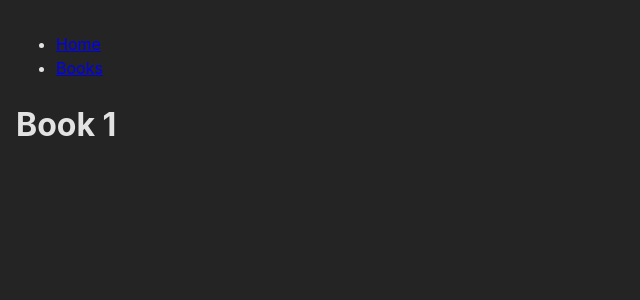
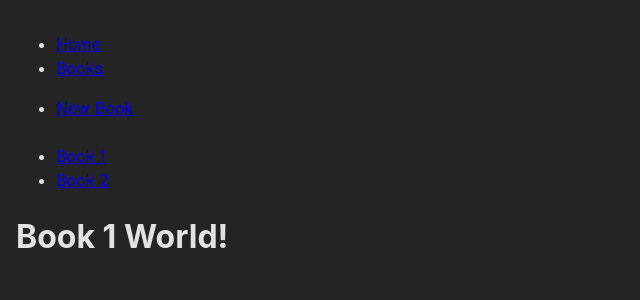
Before and after one commit to bazmurphy/react-router-2, a React (Vite) app: page /books/1 in a window 1280 px wide. Shown: the top 300 px of the page, without its empty margins (0-640 px from the left). Built offline with nearby package versions, Linux system fonts and the light colour scheme.

Commit message:
sharing layouts across routes, outlet and outlet context

```diff
--- a/src/App.jsx
+++ b/src/App.jsx
@@ -5,6 +5,7 @@ import BookList from "./pages/BookList";
 import Book from "./pages/Book";
 import NewBook from "./pages/NewBook";
 import NotFound from "./pages/NotFound";
+import BookLayout from "./BookLayout";
 
 function App() {
   return (
@@ -26,12 +27,20 @@ function App() {
         {/* ^ Note React Router v6 can figure out the difference between route specificity */}
         {/* <Route path="/books/new" element={<NewBook />} /> */}
         {/* Above we have three routes related to Books, so we can nest them instead*/}
-        <Route path="/books">
+        <Route path="/books" element={<BookLayout />}>
           {/* we use index instead of path="" to say this route matches the exact route of it's parent */}
+          {/* and we can pass it an element in this case a layout */}
           <Route index element={<BookList />} />
           <Route path=":id" element={<Book />} />
           <Route path="new" element={<NewBook />} />
         </Route>
+        {/* If you want to wrap a bunch of components that aren't related by URL inside of the same layout */}
+        {/* In that case you can leave the path= OFF and only pass an element= */}
+        {/* it will pretend the Route has no path but it will wrap all the children Routes inside that element*/}
+        {/* <Route element={<AnotherLayout />}>
+          <Route path="/something" element={<Something />} />
+          <Route path="/else" element={<Else />} />
+        </Route> */}
         <Route path="*" element={<NotFound />} />
       </Routes>
     </>
--- /dev/null
+++ b/src/BookLayout.jsx
@@ -0,0 +1,24 @@
+import { Link, Outlet } from "react-router-dom";
+
+export default function BookLayout() {
+  return (
+    <>
+      <ul>
+        <li>
+          <Link to="/books/new">New Book</Link>
+        </li>
+        <br />
+        <li>
+          <Link to="/books/1">Book 1</Link>
+        </li>
+        <li>
+          <Link to="/books/2">Book 2</Link>
+        </li>
+      </ul>
+      {/* it will then bring in whatever element in the nested Route CHILD is */}
+      {/* you can pass it a single variable called context= */}
+      {/* this context works like a normal React context, you define some values that you pass down to any component inside */}
+      <Outlet context={{ hello: "World!" }} />
+    </>
+  );
+}
--- a/src/pages/Book.jsx
+++ b/src/pages/Book.jsx
@@ -1,11 +1,18 @@
-import { useParams } from "react-router-dom";
+import { useOutletContext, useParams } from "react-router-dom";
 
 export default function Book() {
   const { id } = useParams();
   console.log("useParams id:", id);
+
+  // this is coming from the <Outlet context={} />
+  const obj = useOutletContext();
+  console.log(obj);
+
   return (
     <div>
-      <h1>Book {id}</h1>
+      <h1>
+        Book {id} {obj.hello}
+      </h1>
     </div>
   );
 }
--- a/src/pages/BookList.jsx
+++ b/src/pages/BookList.jsx
@@ -1,10 +1,10 @@
-import { Link } from "react-router-dom";
+// import { Link } from "react-router-dom";
 
 export default function BookList() {
   return (
     <div>
       <h1>BookList</h1>
-      <ul>
+      {/* <ul>
         <li>
           <Link to="/books/new">New Book</Link>
         </li>
@@ -13,9 +13,9 @@ export default function BookList() {
           <Link to="/books/1">Book 1</Link>
         </li>
         <li>
-          <Link to="/books/1">Book 2</Link>
+          <Link to="/books/2">Book 2</Link>
         </li>
-      </ul>
+      </ul> */}
     </div>
   );
 }
```
